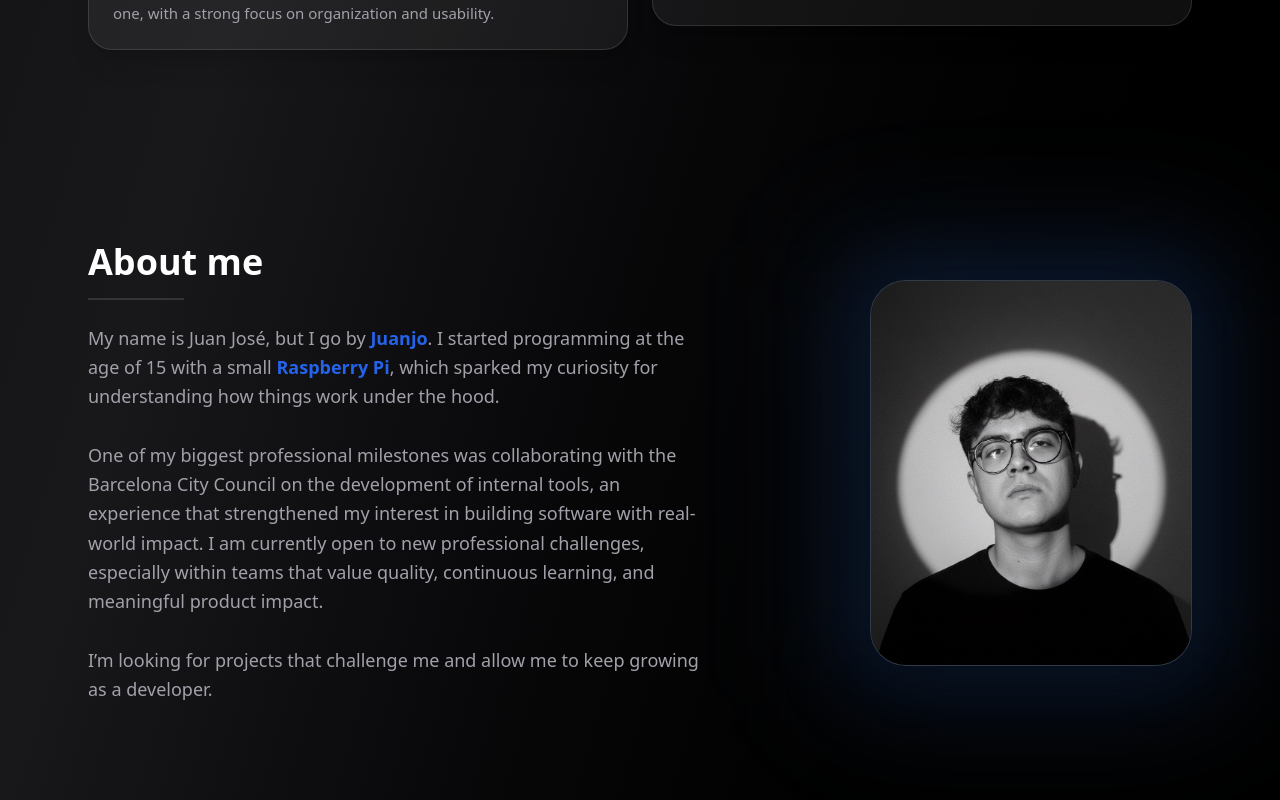
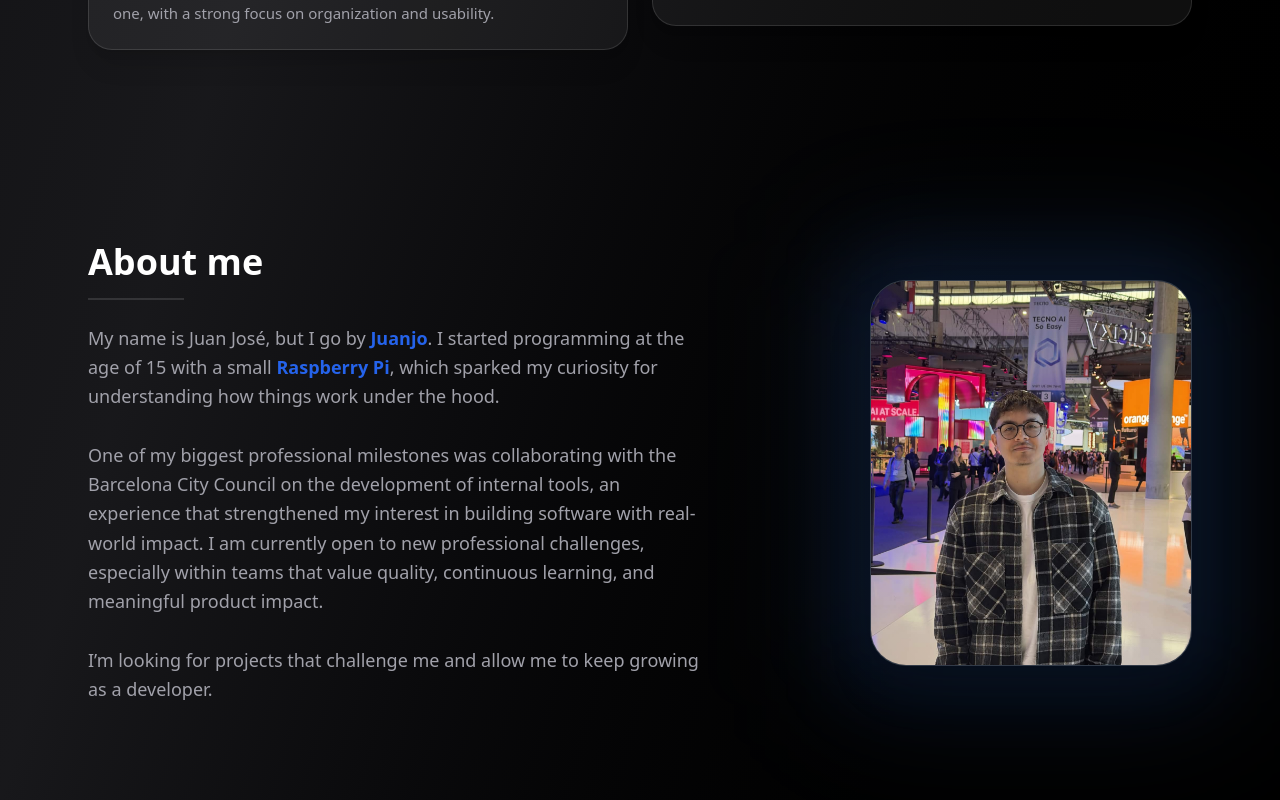
Before and after one commit to Juanjorbo/portfolio, a React (Vite) app: page / in a window 1280 px wide. Shown: the part 3527-4327 px from the top of the page. Built offline with nearby package versions, Linux system fonts and the light colour scheme.

Commit message:
feat: change favicon and profile pic 2

```diff
--- a/src/sections/About.jsx
+++ b/src/sections/About.jsx
@@ -72,7 +72,7 @@ export default function About({ t }) {
               "
             >
               <img
-                src="/images/profile2.png"
+                src="/images/profile2.jpg"
                 alt={t.about.title}
                 className="w-64 h-72 md:w-80 md:h-96 object-cover"
                 draggable={false}
```
Also changed, not shown: public/favicon.png, public/images/profile2.jpg (added).
